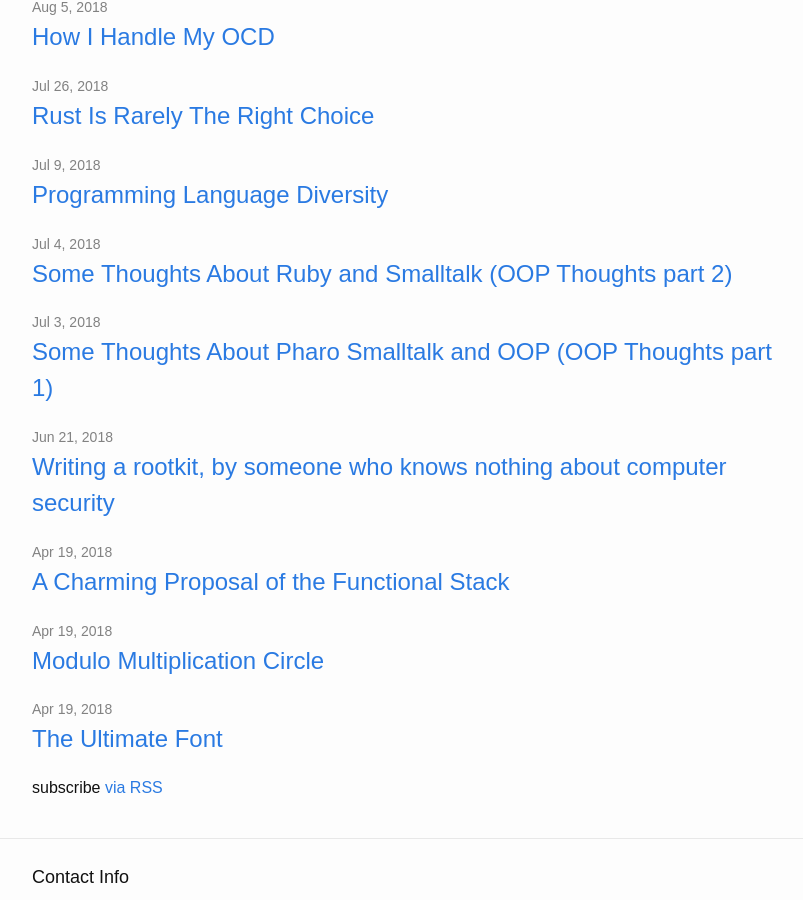
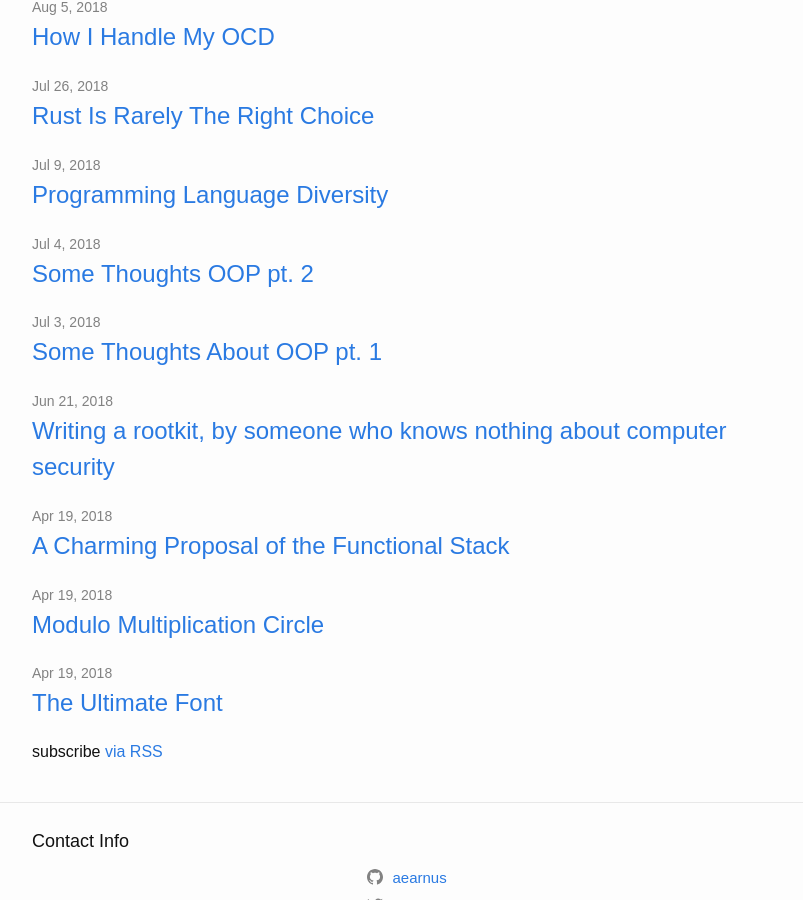
Before and after one commit to DataKinds/datakinds.github.io, a Jekyll site: the page built from index.md, in a window 1280 px wide and 900 px high, scrolled down 955 px. Shown: the whole window, without its empty margins (233-1036 px from the left). Built offline with Jekyll 4.4.1, drawn with Linux system fonts in a browser that asks for light colours.

Commit message:
Updated titles to be less weird

```diff
--- a/_posts/2018-07-03-some-thoughts-about-oop-part-2.md
+++ b/_posts/2018-07-03-some-thoughts-about-oop-part-2.md
@@ -1,6 +1,6 @@
 ---
 layout: post
-title: Some Thoughts About Ruby and Smalltalk (OOP Thoughts part 2)
+title: Some Thoughts OOP pt. 2
 date: 2018-07-03 21:18 -0700
 categories: programming ruby smalltalk
 ---
--- a/_posts/2018-07-03-some-thoughts-about-oop.md
+++ b/_posts/2018-07-03-some-thoughts-about-oop.md
@@ -1,6 +1,6 @@
 ---
 layout: post
-title: Some Thoughts About Pharo Smalltalk and OOP (OOP Thoughts part 1)
+title: Some Thoughts About OOP pt. 1
 date: 2018-07-03 16:30 -0700
 categories: programming smalltalk
 ---
```
